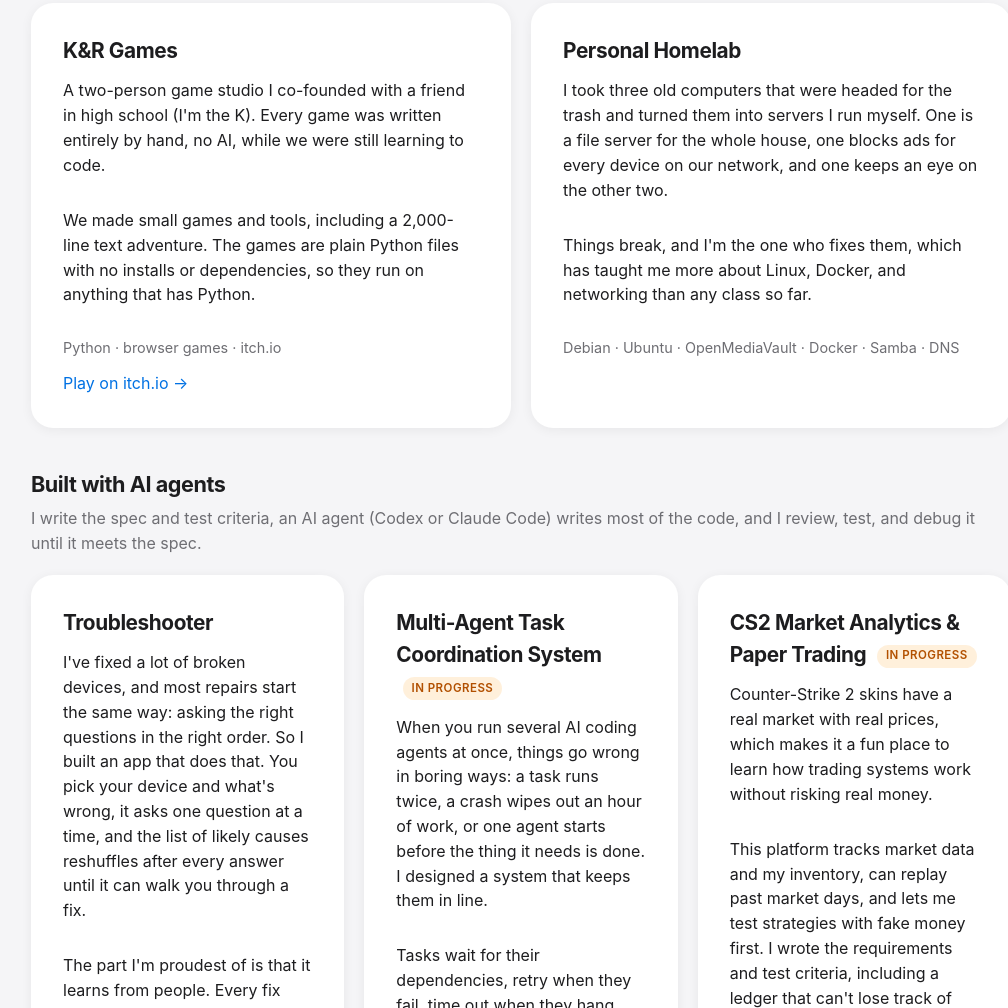
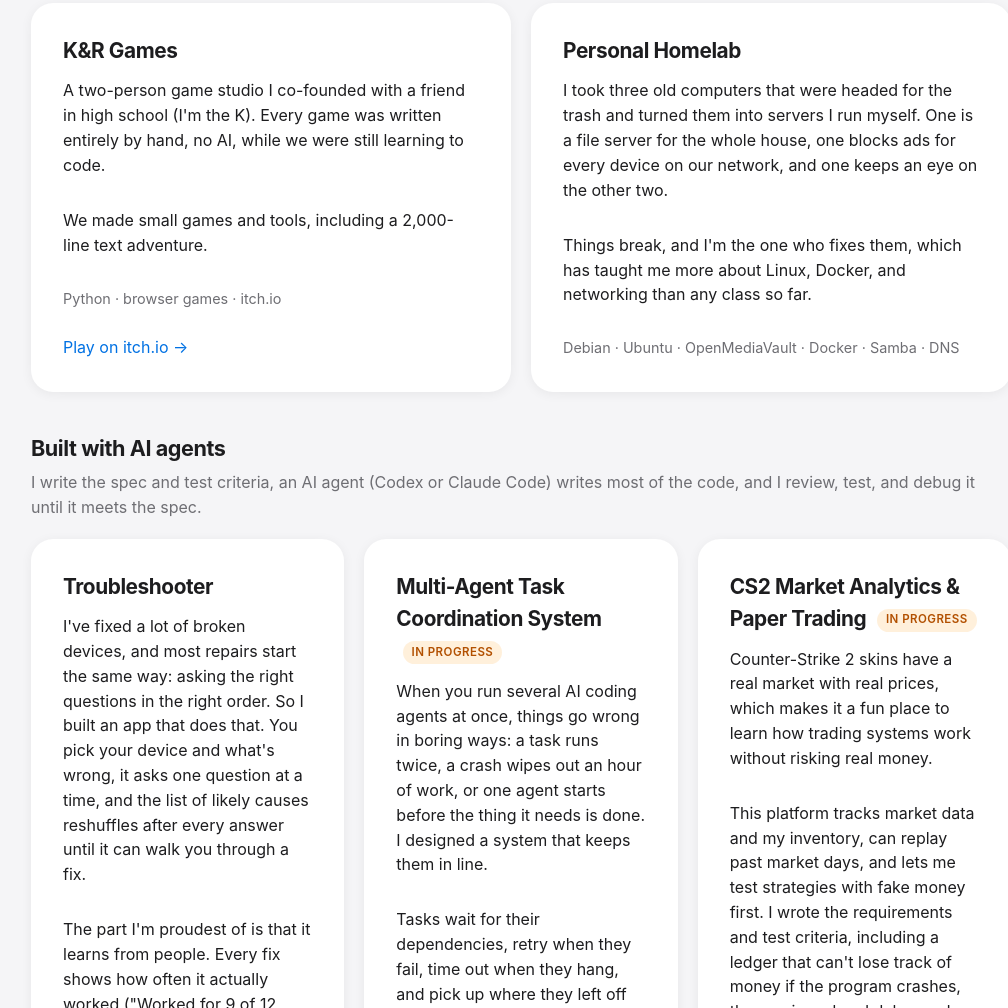
Before and after one commit to Kokofast177/portfolio, a plain HTML site: page index.html in a window 1280 px wide. Shown: the part 2463-3471 px from the top of the page, without its empty margins (119-1127 px from the left). Drawn offline with Linux system fonts and the light colour scheme.

Commit message:
K&R: drop Python statement
Co-Authored-By: Claude Opus 5.5 <noreply@anthropic.com>

```diff
--- a/index.html
+++ b/index.html
@@ -119,7 +119,7 @@
     <div class="card">
       <h3>K&amp;R Games</h3>
       <p>A two-person game studio I co-founded with a friend in high school (I'm the K). Every game was written entirely by hand, no AI, while we were still learning to code.</p>
-      <p>We made small games and tools, including a 2,000-line text adventure. The games are plain Python files with no installs or dependencies, so they run on anything that has Python.</p>
+      <p>We made small games and tools, including a 2,000-line text adventure.</p>
       <p class="tech">Python · browser games · itch.io</p>
       <a href="https://kr-games.itch.io/" target="_blank" rel="noopener">Play on itch.io →</a>
     </div>
```
